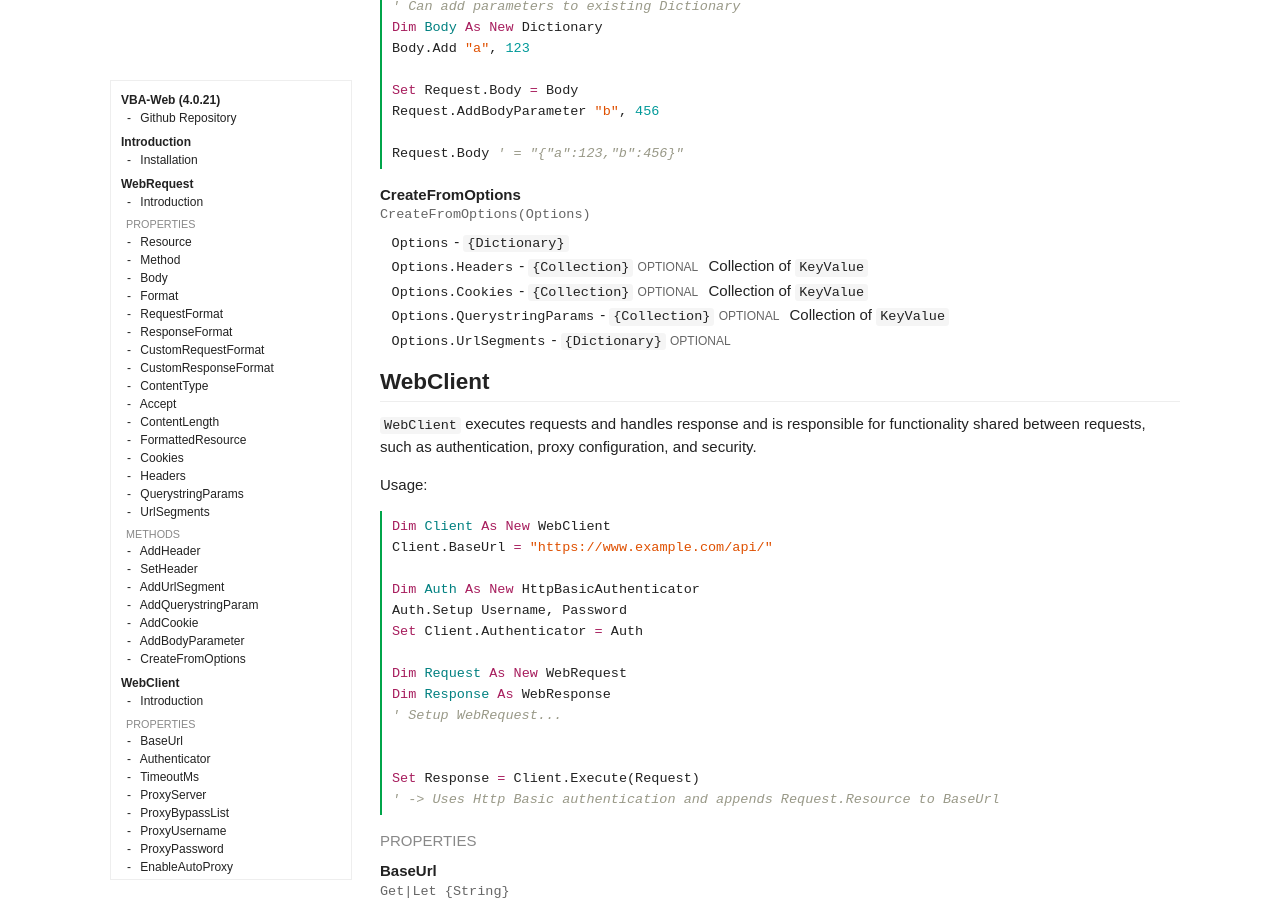
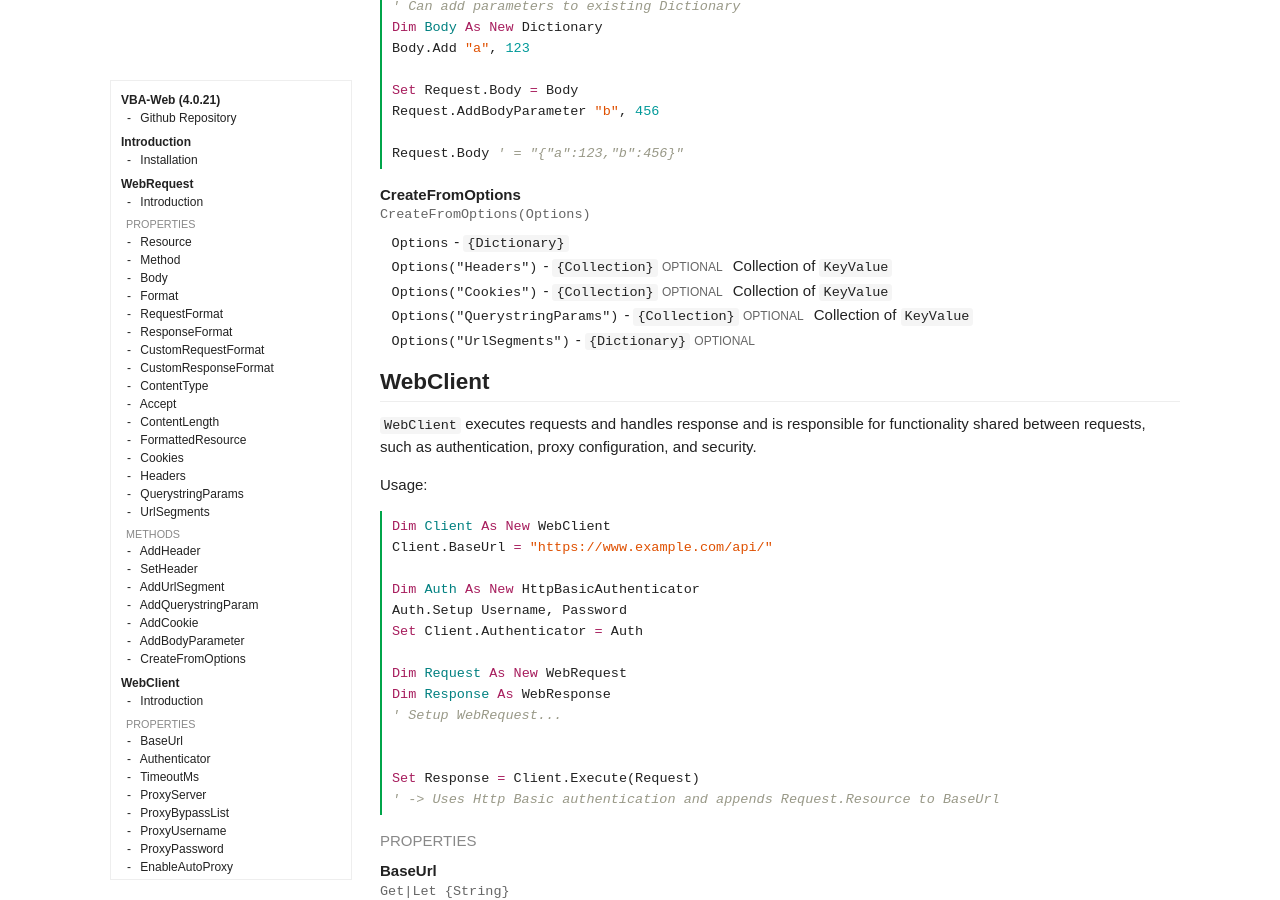
Before and after one commit to VBA-tools/VBA-Web, a Jekyll site: the page built from docs/index.html, in a window 1280 px wide and 900 px high, scrolled down 7570 px. Built offline with Jekyll 4.4.1, drawn with Linux system fonts in a browser that asks for light colours.

```diff
--- a/_data/docs/WebRequest.yml
+++ b/_data/docs/WebRequest.yml
@@ -384,10 +384,10 @@ Methods:
     code: "CreateFromOptions(Options)"
     details:
       Options: "`{Dictionary}`"
-      Options.Headers: "`{Collection}` _Optional_ Collection of `KeyValue`"
-      Options.Cookies: "`{Collection}` _Optional_ Collection of `KeyValue`"
-      Options.QuerystringParams: "`{Collection}` _Optional_ Collection of `KeyValue`"
-      Options.UrlSegments: "`{Dictionary}` _Optional_"
+      Options("Headers"): "`{Collection}` _Optional_ Collection of `KeyValue`"
+      Options("Cookies"): "`{Collection}` _Optional_ Collection of `KeyValue`"
+      Options("QuerystringParams"): "`{Collection}` _Optional_ Collection of `KeyValue`"
+      Options("UrlSegments"): "`{Dictionary}` _Optional_"
 
   # Clone
   - name: Clone
```
